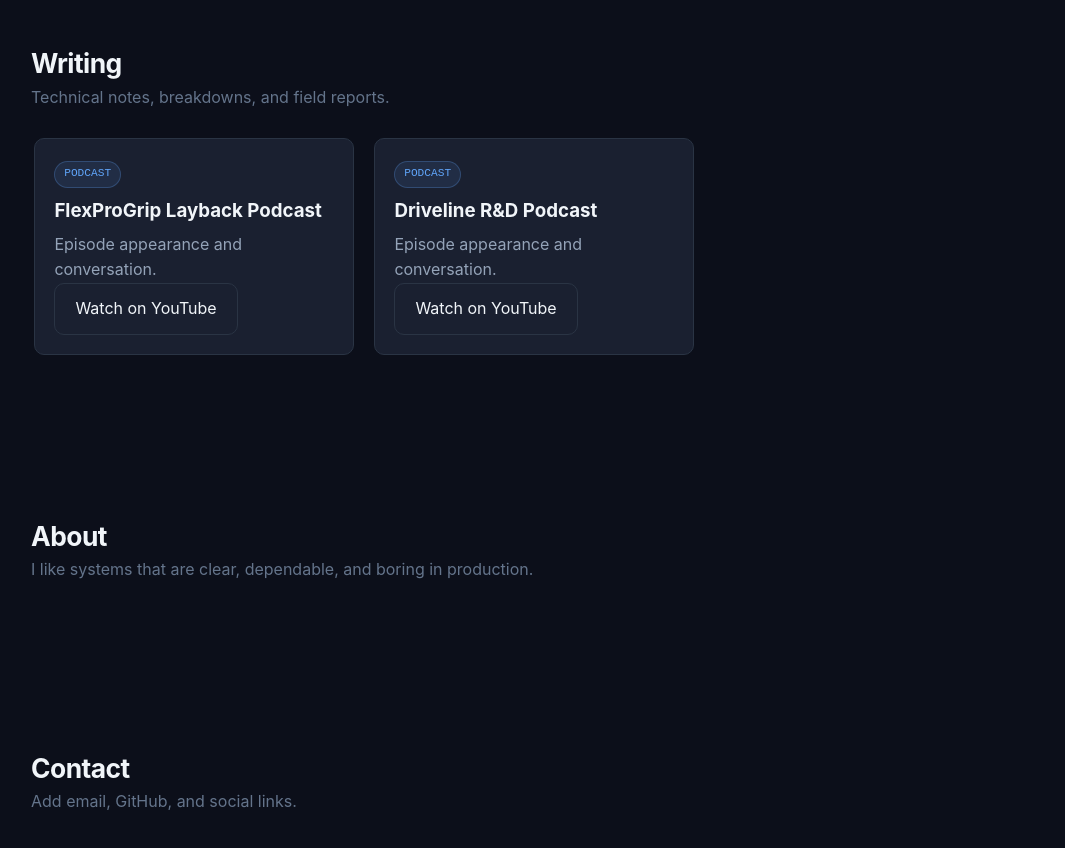
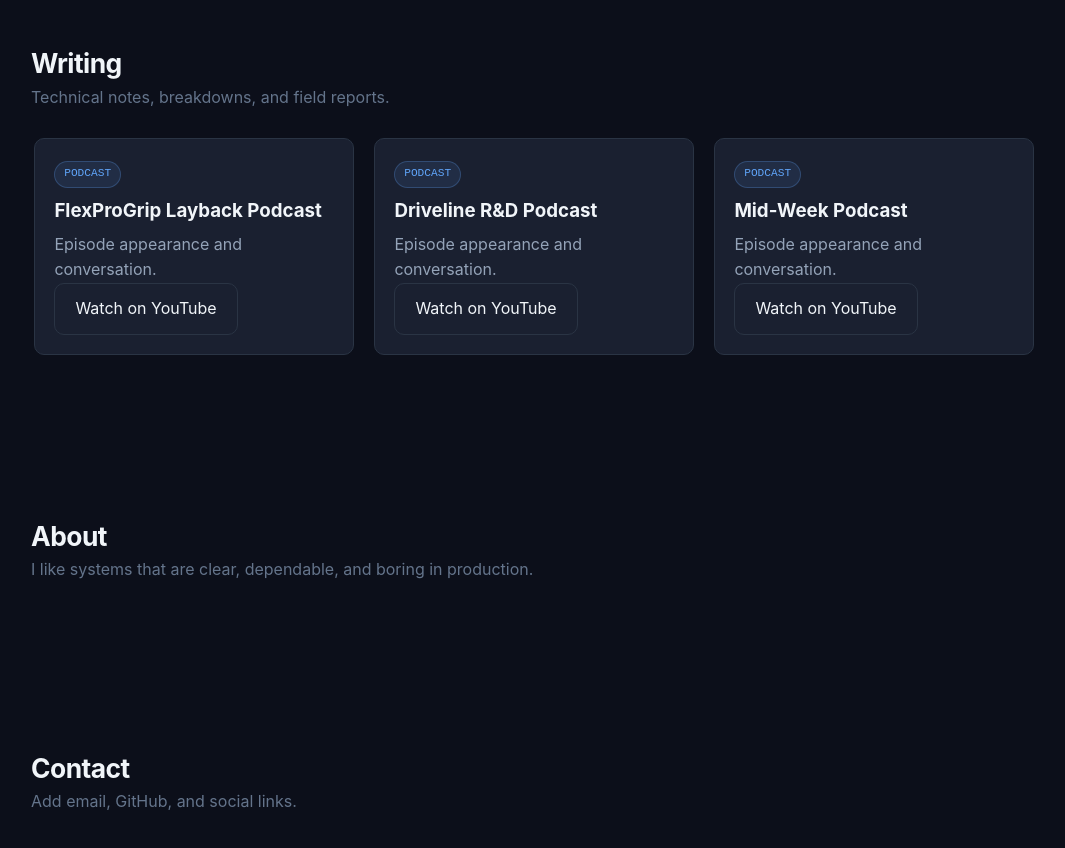
Before and after one commit to dsagerman/dsagerman.github.io, a plain HTML site: page index.html in a window 1280 px wide. Shown: the part 1260-2108 px from the top of the page, without its empty margins (9-1074 px from the left). Drawn offline with Linux system fonts and the light colour scheme.

Commit message:
Add Mid-Week Podcast link

```diff
--- a/index.html
+++ b/index.html
@@ -77,6 +77,12 @@
           <p>Episode appearance and conversation.</p>
           <p><a class="btn" href="https://www.youtube.com/watch?v=h-9kxsmVEcw" target="_blank" rel="noopener noreferrer">Watch on YouTube</a></p>
         </article>
+        <article class="card">
+          <span class="badge">Podcast</span>
+          <h3>Mid-Week Podcast</h3>
+          <p>Episode appearance and conversation.</p>
+          <p><a class="btn" href="https://www.youtube.com/watch?v=G7xp4y8DnBo" target="_blank" rel="noopener noreferrer">Watch on YouTube</a></p>
+        </article>
       </div>
     </section>
 
```
